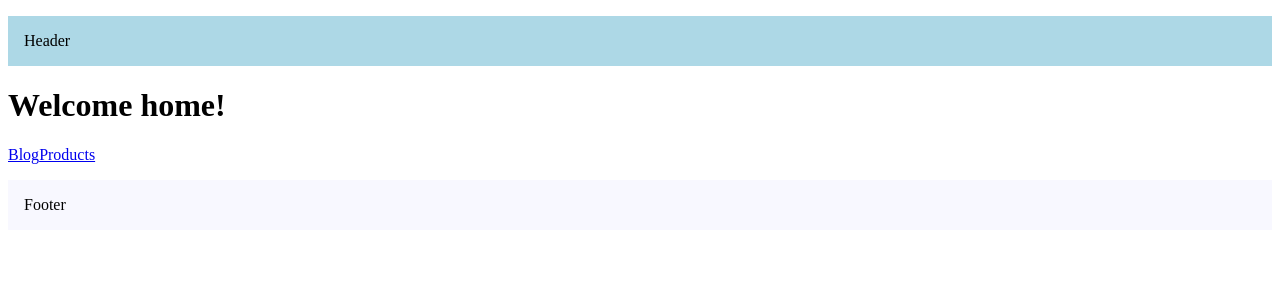
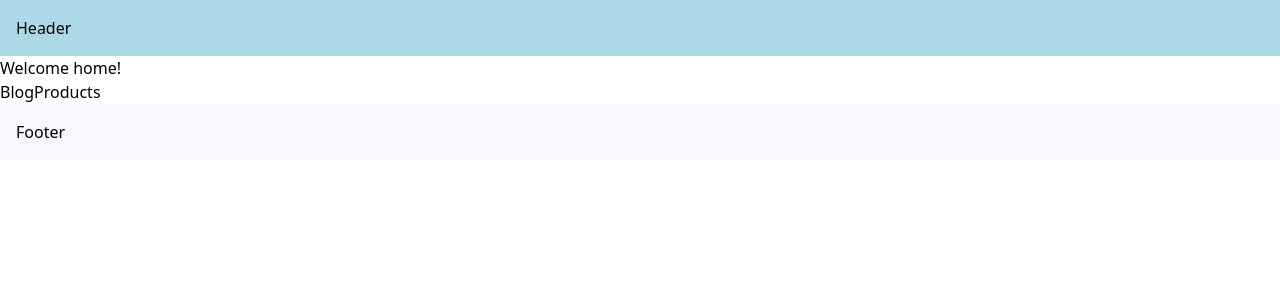
Before and after one commit to yksa/next14, a Next.js app: page / in a window 1280 px wide. Shown: the top 300 px of the page. Built offline with nearby package versions, Linux system fonts and the light colour scheme.

Commit message:
Active Links

```diff
--- /dev/null
+++ b/postcss.config.js
@@ -0,0 +1,6 @@
+module.exports = {
+  plugins: {
+    tailwindcss: {},
+    autoprefixer: {},
+  },
+}
--- /dev/null
+++ b/src/app/(auth)/layout.tsx
@@ -0,0 +1,38 @@
+"use client";
+
+import Link from "next/link";
+import { usePathname } from "next/navigation";
+import React from "react";
+
+const navLinks = [
+  { name: "Register", href: "/register" },
+  { name: "Login", href: "/login" },
+  { name: "Forgot Password", href: "/forgot-password" },
+];
+
+export default function AuthLayout({
+  children,
+}: {
+  children: React.ReactNode;
+}) {
+  const pathname = usePathname();
+
+  return (
+    <div>
+      {navLinks.map((link) => {
+        const isActive = pathname.startsWith(link.href);
+
+        return (
+          <Link
+            href={link.href}
+            key={link.name}
+            className={isActive ? "font-bold mr-4" : "text-blue-500 mr-4"}
+          >
+            {link.name}
+          </Link>
+        );
+      })}
+      {children}
+    </div>
+  );
+}
--- /dev/null
+++ b/src/app/globals.css
@@ -0,0 +1,3 @@
+@tailwind base;
+@tailwind components;
+@tailwind utilities;
--- a/src/app/layout.tsx
+++ b/src/app/layout.tsx
@@ -1,4 +1,5 @@
 import { Metadata } from "next";
+import "./globals.css";
 
 export const metadata: Metadata = {
   title: {
--- /dev/null
+++ b/tailwind.config.js
@@ -0,0 +1,15 @@
+/** @type {import('tailwindcss').Config} */
+module.exports = {
+  content: [
+    "./app/**/*.{js,ts,jsx,tsx,mdx}", // Note the addition of the `app` directory.
+    "./pages/**/*.{js,ts,jsx,tsx,mdx}",
+    "./components/**/*.{js,ts,jsx,tsx,mdx}",
+
+    // Or if using `src` directory:
+    "./src/**/*.{js,ts,jsx,tsx,mdx}",
+  ],
+  theme: {
+    extend: {},
+  },
+  plugins: [],
+};
```
Also changed, not shown: package.json (+7 -6 lines), 1 other file (tests, documents, lock files or other folders).
